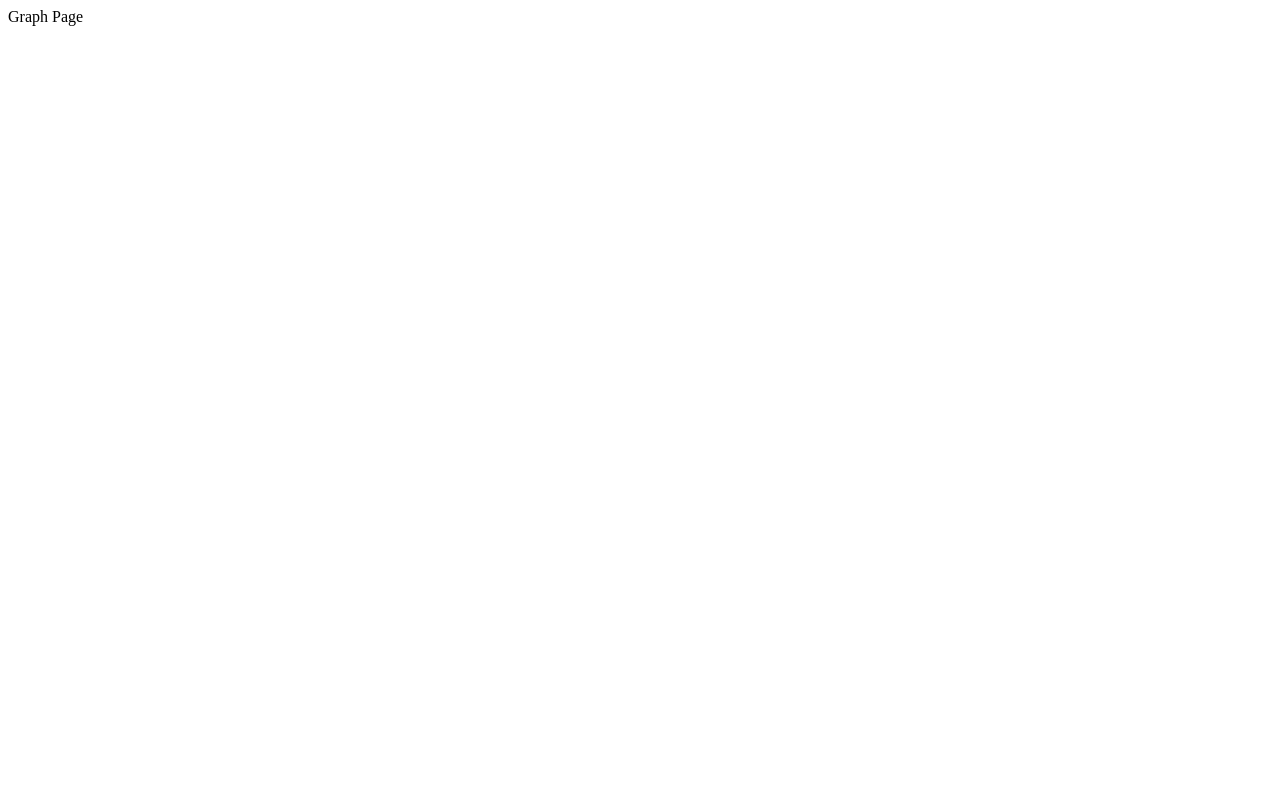
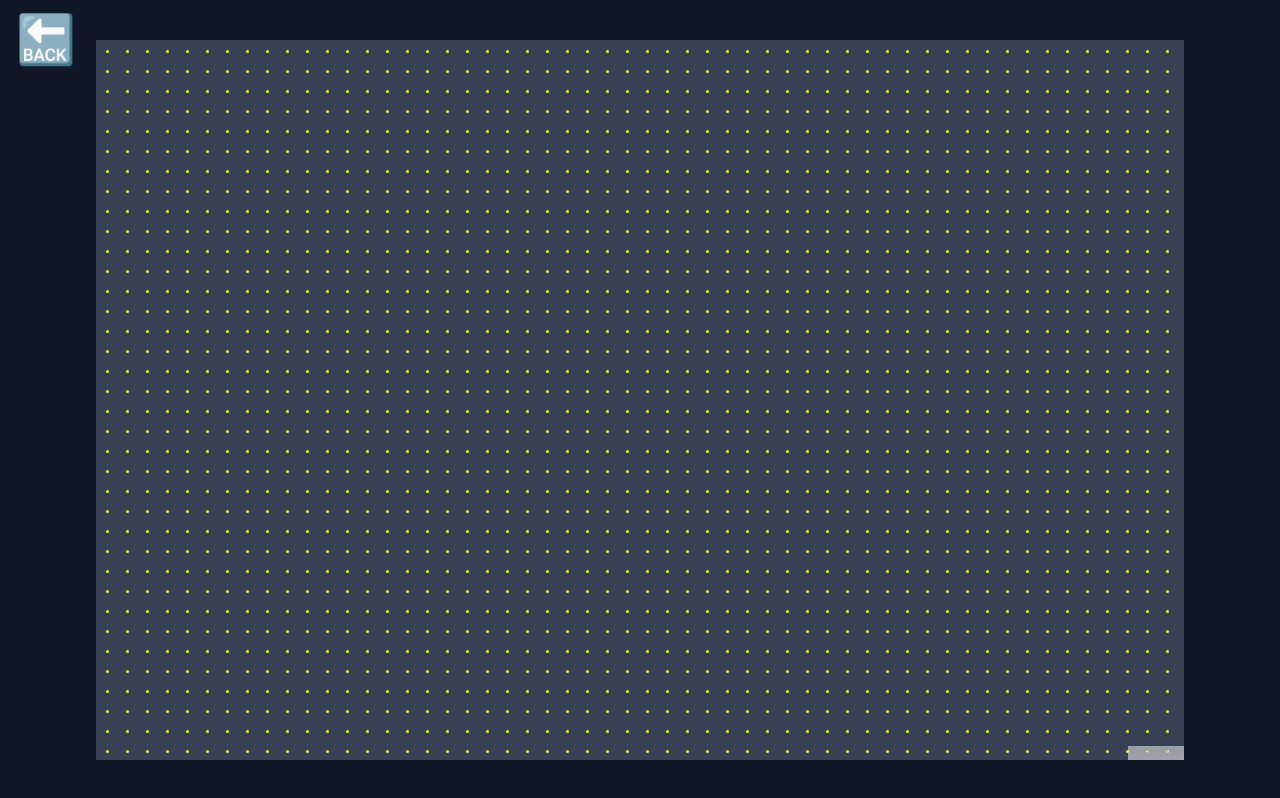
Before and after one commit to 17Swagat/Mulhite_LLM_Interface, a Next.js app: page /graph in a window 1280 px wide. Built offline with nearby package versions, Linux system fonts and the light colour scheme.

Commit message:
Reactflow: Adding a reactflow component with a custom background

```diff
--- a/src/app/(graph)/graph/page.tsx
+++ b/src/app/(graph)/graph/page.tsx
@@ -1,5 +1,13 @@
+import { ReactFlow, applyNodeChanges, applyEdgeChanges, addEdge, Background, MiniMap } from '@xyflow/react';
+import '@xyflow/react/dist/style.css';
+
 export default function Graph(){
-    return (<>
-        Graph Page
-    </>)
+    return (
+    <div className="w-[85%] h-[90%] bg-gray-700  text-6xl">
+        <ReactFlow
+            fitView
+         >
+            <Background color='rgba(255, 255, 0)' size={3} />
+        </ReactFlow>
+    </div>)
 }
--- a/src/app/(graph)/layout.tsx
+++ b/src/app/(graph)/layout.tsx
@@ -1,3 +1,6 @@
+import "@/app/globals.css";
+import Link from "next/link";
+
 export default function Layout({
   children,
 }: Readonly<{
@@ -6,10 +9,14 @@ export default function Layout({
   return (
     <html>
       <body>
-
-    <div className=" text-5xl h-screen w-screen flex items-center justify-center bg-green-900">
-        {children}
-    </div>
+        <Link href="/">
+          <div className="fixed top-2 left-2 p-2 bg-transparent rounded-full text-5xl size-10 hover:brightness-150 hover:cursor-pointer select-none active:brightness-75">
+            🔙
+          </div>
+        </Link>
+        <div className="w-screen h-screen flex justify-center items-center bg-gray-900">
+          {children}
+        </div>
       </body>
     </html>
   );
```
Also changed, not shown: layout.tsx (deleted, +0 -11 lines).
